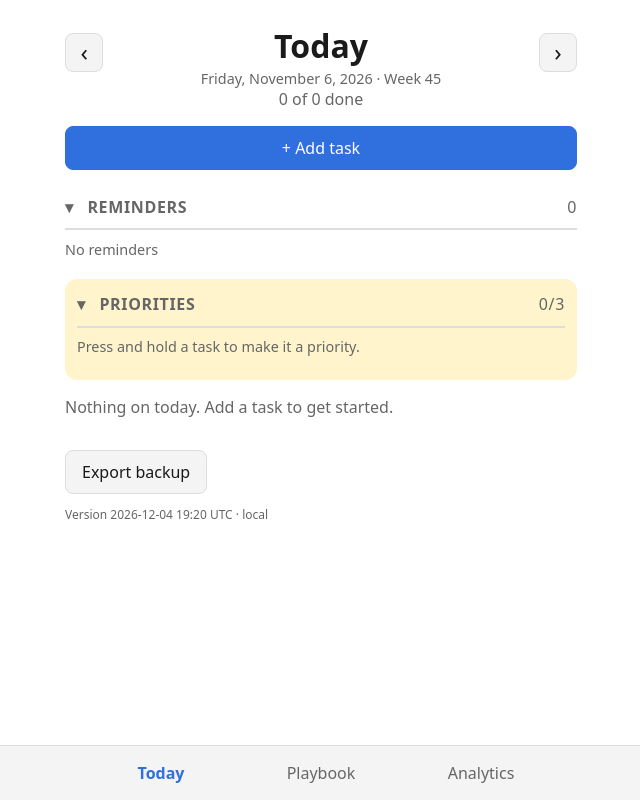
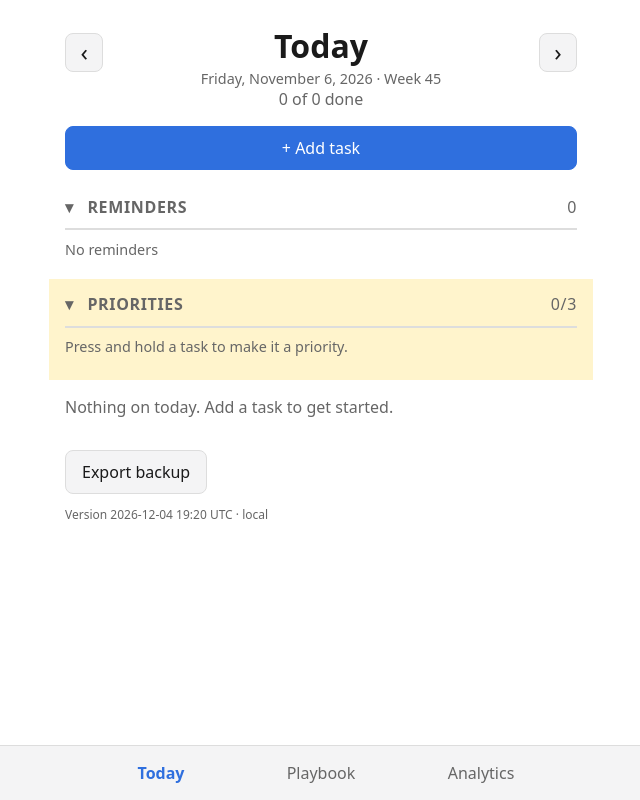
Before and after one commit to jonmorris/ADHD-Plan, a Preact app: page / in a window 1280 px wide. Shown: the whole page, without its empty margins (319-959 px from the left). Built offline with nearby package versions, Linux system fonts and the light colour scheme.

Commit message:
Run the Priorities highlight edge to edge
The highlight now spans the full width, so the priority items keep the same
left and right margins as the rest of the list.

Co-Authored-By: Claude Opus 5.5 <noreply@anthropic.com>
Claude-Session: https://claude.ai/code/session_014ieVGmGqs1GrRUYGrphbUf

```diff
--- a/src/index.css
+++ b/src/index.css
@@ -380,10 +380,10 @@ button.link {
 /* Groups */
 
 /* Priorities: the whole group sits on a highlight */
+/* Runs edge to edge across main's side padding, so its items line up with the rest */
 .priorities {
-  margin-top: 1.25rem;
-  padding: 0.5rem 0.75rem;
-  border-radius: 0.75rem;
+  margin: 1.25rem -1rem 0;
+  padding: 0.5rem 1rem;
   background: var(--highlight);
 }
 
```
